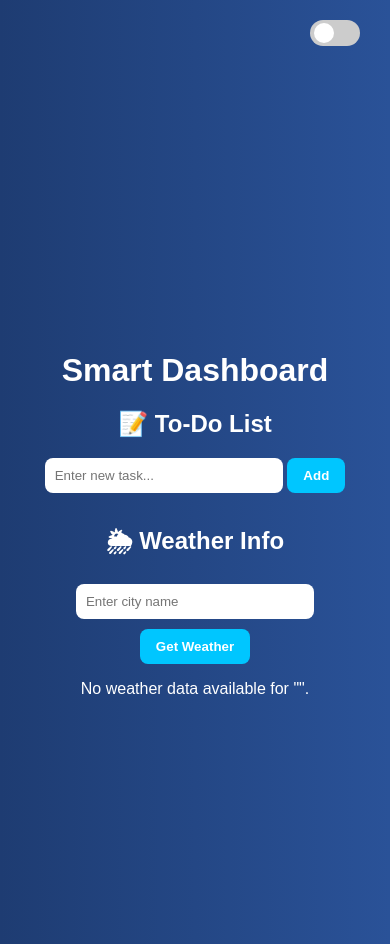
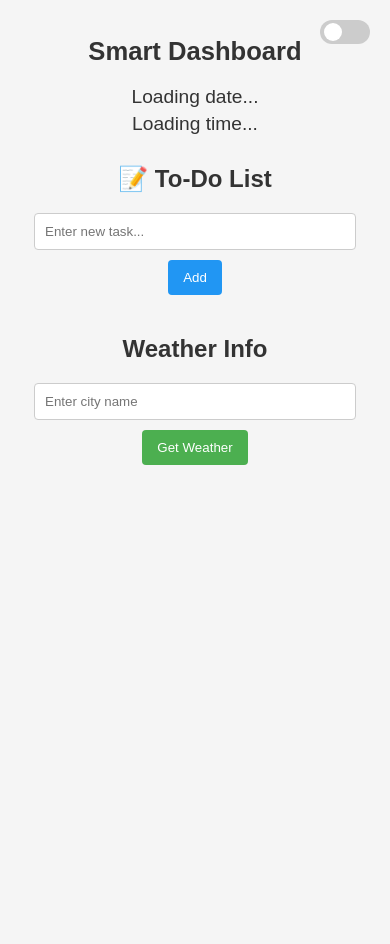
Before and after one commit to CodeyBite/smart-dashboard, a Flask app: template templates/index.html in a window 390 px wide. After the commit the page ends 465 px from the top, so only its background shows below. Run offline with Flask 3, Linux system fonts and the light colour scheme; the template is opened without the code that fills it, so the values that code supplies are empty.

Commit message:
Improve responsive layout and dark mode support

```diff
--- a/static/style.css
+++ b/static/style.css
@@ -1,108 +1,147 @@
+/* Base styles */
 body {
+    font-family: Arial, sans-serif;
     margin: 0;
-  font-family: 'Segoe UI', sans-serif;
-  background: linear-gradient(to right, #1e3c72, #2a5298);
-  color: #ffffff;
+    padding: 0;
+    background-color: #f5f5f5;
+    color: #333;
+    transition: background-color 0.3s, color 0.3s;
+}
+
+h1 {
+    margin-bottom: 20px;
+    font-size: 2rem;
+}
+
+h2 {
+    margin-top: 30px;
+    font-size: 1.5rem;
+}
+
+.dashboard {
+    max-width: 800px;
+    margin: auto;
+    padding: 20px;
+    text-align: center;
+}
+
+/* Date and Time */
+.date-time {
+    margin-bottom: 30px;
+}
+
+#date,
+#time {
+    font-size: 1.2rem;
+    margin: 5px 0;
+}
+
+/* To-Do Section */
+.todo-container {
+    margin: 30px 0;
+}
+
+.todo-input {
     display: flex;
     justify-content: center;
-  align-items: center;
-  height: 100vh;
+    gap: 10px;
+    flex-wrap: wrap;
+    margin-top: 10px;
 }
 
-.dashboard-container {
-  background-color: rgba(255, 255, 255, 0.05);
-  border-radius: 20px;
-  box-shadow: 0 8px 24px rgba(0, 0, 0, 0.3);
-  padding: 40px;
-  width: 90%;
-  max-width: 1000px;
-  display: grid;
-  grid-template-columns: 1fr 1fr;
-  gap: 40px;
+.todo-input input {
+    padding: 10px;
+    width: 60%;
+    max-width: 300px;
+    border: 1px solid #ccc;
+    border-radius: 4px;
 }
 
-.left-panel {
-  display: flex;
-  flex-direction: column;
-  justify-content: center;
+.todo-input button {
+    padding: 10px 15px;
+    background-color: #2196f3;
+    color: white;
+    border: none;
+    border-radius: 4px;
+    cursor: pointer;
 }
 
-.left-panel h1 {
-  font-size: 2.5rem;
-  margin-bottom: 10px;
+.todo-input button:hover {
+    background-color: #1976d2;
 }
 
-#datetime {
-  font-size: 1.5rem;
-  opacity: 0.85;
+#task-list {
+    list-style: none;
+    padding: 0;
+    margin-top: 15px;
 }
 
-.right-panel {
-  display: flex;
-  flex-direction: column;
-  gap: 30px;
+#task-list li {
+    background: #e0e0e0;
+    margin: 5px auto;
+    padding: 10px;
+    width: 90%;
+    max-width: 400px;
+    border-radius: 5px;
+    text-align: left;
 }
 
-/* To-Do List */
-.todo, .weather {
-  background-color: rgba(255, 255, 255, 0.1);
-  padding: 20px;
-  border-radius: 15px;
-  box-shadow: 0 4px 12px rgba(0, 0, 0, 0.2);
+/* Weather Section */
+.weather-section {
+    margin-top: 40px;
 }
 
-.todo h2, .weather h2 {
-  margin-top: 0;
-  font-size: 1.4rem;
+.weather-section input {
+    padding: 10px;
+    width: 60%;
+    max-width: 300px;
+    border: 1px solid #ccc;
+    border-radius: 4px;
 }
 
-input[type="text"] {
-  padding: 10px;
+.weather-section button {
+    padding: 10px 15px;
+    background-color: #4caf50;
+    color: white;
     border: none;
-  border-radius: 8px;
-  width: 70%;
-  margin-bottom: 10px;
+    border-radius: 4px;
+    cursor: pointer;
 }
 
-button {
-  padding: 10px 16px;
-  background-color: #00c6ff;
-  border: none;
-  border-radius: 8px;
-  color: white;
-  cursor: pointer;
-  transition: background 0.3s ease;
-  font-weight: bold;
+.weather-section button:hover {
+    background-color: #388e3c;
 }
 
-button:hover {
-  background-color: #0072ff;
+#weatherResult {
+    margin-top: 15px;
 }
 
-#taskList {
-  list-style: none;
-  padding: 0;
+/* Dark mode */
+body.dark-mode {
+    background-color: #121212;
+    color: #e0e0e0;
 }
 
-#taskList li {
-  padding: 8px;
-  background-color: rgba(255, 255, 255, 0.15);
-  margin-top: 5px;
-  border-radius: 6px;
+body.dark-mode input,
+body.dark-mode button,
+body.dark-mode #task-list li {
+    background-color: #1e1e1e;
+    color: #e0e0e0;
+    border-color: #333;
 }
 
-/* Toggle Switch Style */
+/* Dark Mode Toggle Switch */
 .toggle-container {
     position: absolute;
     top: 20px;
-  right: 30px;
+    right: 20px;
 }
 
 .switch {
     position: relative;
     display: inline-block;
     width: 50px;
-  height: 26px;
+    height: 24px;
 }
 
 .switch input {
@@ -114,56 +153,49 @@ button:hover {
 .slider {
     position: absolute;
     cursor: pointer;
-  background-color: #ccc;
-  border-radius: 34px;
     top: 0;
     left: 0;
     right: 0;
     bottom: 0;
+    background-color: #ccc;
     transition: 0.4s;
+    border-radius: 34px;
 }
 
 .slider:before {
     position: absolute;
     content: "";
-  height: 20px;
-  width: 20px;
+    height: 18px;
+    width: 18px;
     left: 4px;
     bottom: 3px;
     background-color: white;
+    transition: 0.4s;
     border-radius: 50%;
-  transition: 0.4s;
 }
 
 input:checked + .slider {
-  background-color: #4CAF50;
+    background-color: #2196f3;
 }
 
 input:checked + .slider:before {
-  transform: translateX(24px);
+    transform: translateX(26px);
 }
 
-/* Dark mode styles */
-body.dark-mode {
-  background: linear-gradient(to right, #000000, #333333);
-  color: #fff;
+/* Responsive Design */
+@media (max-width: 600px) {
+    h1 {
+        font-size: 1.6rem;
     }
 
-body.dark-mode .dashboard-container {
-  background-color: rgba(255, 255, 255, 0.07);
+    .todo-input input,
+    .weather-section input {
+        width: 90%;
     }
 
-body.dark-mode .todo,
-body.dark-mode .weather {
-  background-color: rgba(255, 255, 255, 0.15);
+    .todo-input,
+    .weather-section {
+        flex-direction: column;
+        align-items: center;
     }
-
-body.dark-mode button {
-  background-color: #444;
-  color: #fff;
 }
-
-body.dark-mode input[type="text"] {
-  background-color: #222;
-  color: #fff;
-}
--- a/templates/index.html
+++ b/templates/index.html
@@ -1,20 +1,173 @@
 <!DOCTYPE html>
 <html lang="en">
 <head>
+    <meta charset="UTF-8" />
+    <meta name="viewport" content="width=device-width, initial-scale=1.0" />
     <title>Smart Dashboard</title>
-    <link rel="stylesheet" href="/static/style.css">
+    <link rel="stylesheet" href="/static/style.css" />
     <style>
         body {
-            font-family: Arial;
+            font-family: Arial, sans-serif;
+            margin: 0;
+            padding: 0;
+            background: #f5f5f5;
+            color: #333;
+        }
+
+        .toggle-container {
+            position: absolute;
+            top: 20px;
+            right: 20px;
+        }
+
+        .dashboard {
+            max-width: 800px;
+            margin: auto;
+            padding: 20px;
             text-align: center;
-            margin-top: 100px;
+        }
+
+        h1 {
+            font-size: 2rem;
+            margin-bottom: 20px;
+        }
+
+        .date-time {
+            margin-bottom: 30px;
+        }
+
+        #date,
+        #time {
+            font-size: 1.2rem;
+            margin: 5px 0;
+        }
+
+        .todo-container {
+            margin: 30px 0;
+        }
+
+        .todo-input {
+            display: flex;
+            justify-content: center;
+            gap: 10px;
+            flex-wrap: wrap;
+        }
+
+        .todo-input input {
+            padding: 10px;
+            width: 60%;
+            max-width: 300px;
+        }
+
+        .todo-input button {
+            padding: 10px 15px;
+            cursor: pointer;
+        }
+
+        #task-list {
+            list-style: none;
+            padding: 0;
+            margin-top: 15px;
+        }
+
+        #task-list li {
+            background: #e0e0e0;
+            margin: 5px auto;
+            padding: 10px;
+            width: 90%;
+            max-width: 400px;
+            border-radius: 5px;
+            text-align: left;
+        }
+
+        .weather-section {
+            margin-top: 40px;
+        }
+
+        .weather-section input {
+            padding: 10px;
+            width: 60%;
+            max-width: 300px;
+            margin-bottom: 10px;
+        }
+
+        .weather-section button {
+            padding: 10px 15px;
+            cursor: pointer;
+        }
+
+        #weatherResult {
+            margin-top: 15px;
+        }
+
+        /* Dark Mode Toggle Styles */
+        .switch {
+            position: relative;
+            display: inline-block;
+            width: 50px;
+            height: 24px;
+        }
+
+        .switch input {
+            opacity: 0;
+            width: 0;
+            height: 0;
+        }
+
+        .slider {
+            position: absolute;
+            cursor: pointer;
+            top: 0;
+            left: 0;
+            right: 0;
+            bottom: 0;
+            background-color: #ccc;
+            transition: 0.4s;
+            border-radius: 34px;
+        }
+
+        .slider:before {
+            position: absolute;
+            content: "";
+            height: 18px;
+            width: 18px;
+            left: 4px;
+            bottom: 3px;
+            background-color: white;
+            transition: 0.4s;
+            border-radius: 50%;
+        }
+
+        input:checked + .slider {
+            background-color: #2196F3;
+        }
+
+        input:checked + .slider:before {
+            transform: translateX(26px);
+        }
+
+        @media (max-width: 600px) {
+            h1 {
+                font-size: 1.6rem;
+            }
+
+            .todo-input input,
+            .weather-section input {
+                width: 90%;
+            }
+
+            .todo-input,
+            .weather-section {
+                flex-direction: column;
+                align-items: center;
+            }
         }
     </style>
 </head>
 <body>
     <div class="toggle-container">
         <label class="switch">
-            <input type="checkbox" id="darkModeToggle">
+            <input type="checkbox" id="darkModeToggle" />
             <span class="slider"></span>
         </label>
     </div>
@@ -22,40 +175,36 @@
     <div class="dashboard">
         <h1>Smart Dashboard</h1>
 
-        <!-- Date and Time (from Flask) -->
         <div class="date-time">
-            <div id="date">{{ date }}</div>
-            <div id="time">{{ time }}</div>
+            <div id="date">{{ date or 'Loading date...' }}</div>
+            <div id="time">{{ time or 'Loading time...' }}</div>
         </div>
 
-        <!-- To-Do List -->
         <div class="todo-container">
             <h2>📝 To-Do List</h2>
             <div class="todo-input">
-                <input type="text" id="new-task" placeholder="Enter new task...">
+                <input type="text" id="new-task" placeholder="Enter new task..." />
                 <button onclick="addTask()">Add</button>
             </div>
             <ul id="task-list"></ul>
         </div>
 
-        <!-- Weather Info -->
         <div class="weather-section">
-            <h2>🌦 Weather Info</h2>
+            <h2>Weather Info</h2>
             <form method="POST">
-                <input type="text" name="city" placeholder="Enter city name" value="{{ city }}">
+                <input type="text" name="city" placeholder="Enter city name" value="{{ city or '' }}" />
                 <button type="submit">Get Weather</button>
             </form>
-
-            {% if weather %}
             <div id="weatherResult">
-                <p><strong>Description:</strong> {{ weather.description }}</p>
-                <p><strong>Temperature:</strong> {{ weather.temp }}°C</p>
-                <p><strong>Humidity:</strong> {{ weather.humidity }}%</p>
-                <p><strong>Wind:</strong> {{ weather.wind }} km/h</p>
+                {% if weather %}
+                    <p><strong>Description:</strong> {{ weather.description }}</p>
+                    <p><strong>Temperature:</strong> {{ weather.temp }}°C</p>
+                    <p><strong>Humidity:</strong> {{ weather.humidity }}%</p>
+                    <p><strong>Wind:</strong> {{ weather.wind }} m/s</p>
+                {% elif city %}
+                    <p>Weather data not found for "{{ city }}"</p>
+                {% endif %}
             </div>
-            {% else %}
-            <p>No weather data available for "{{ city }}".</p>
-            {% endif %}
         </div>
     </div>
 
```
Lines whose indentation alone changed are shown as unchanged.
